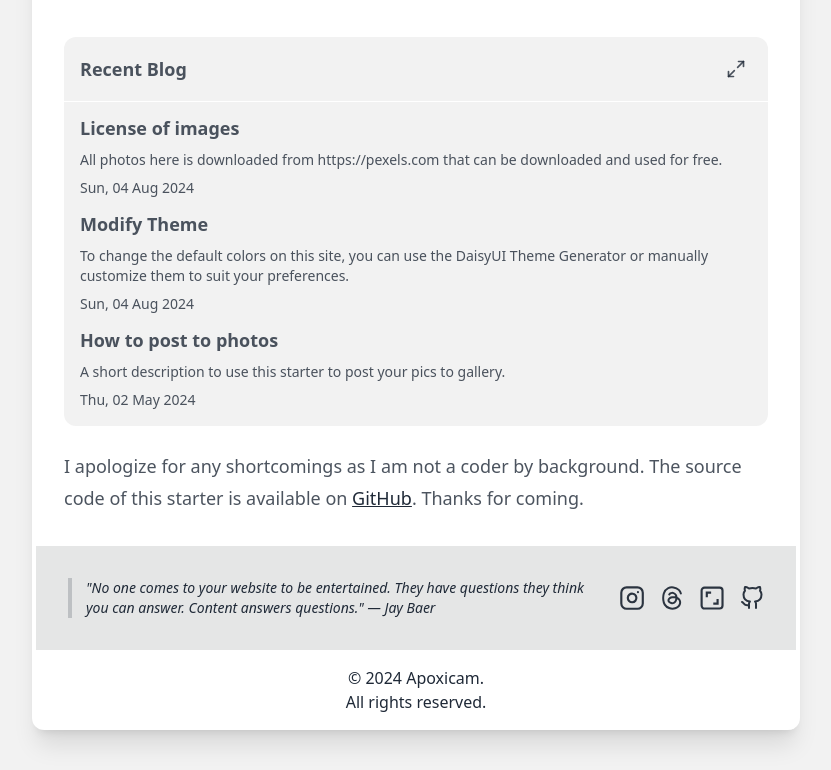
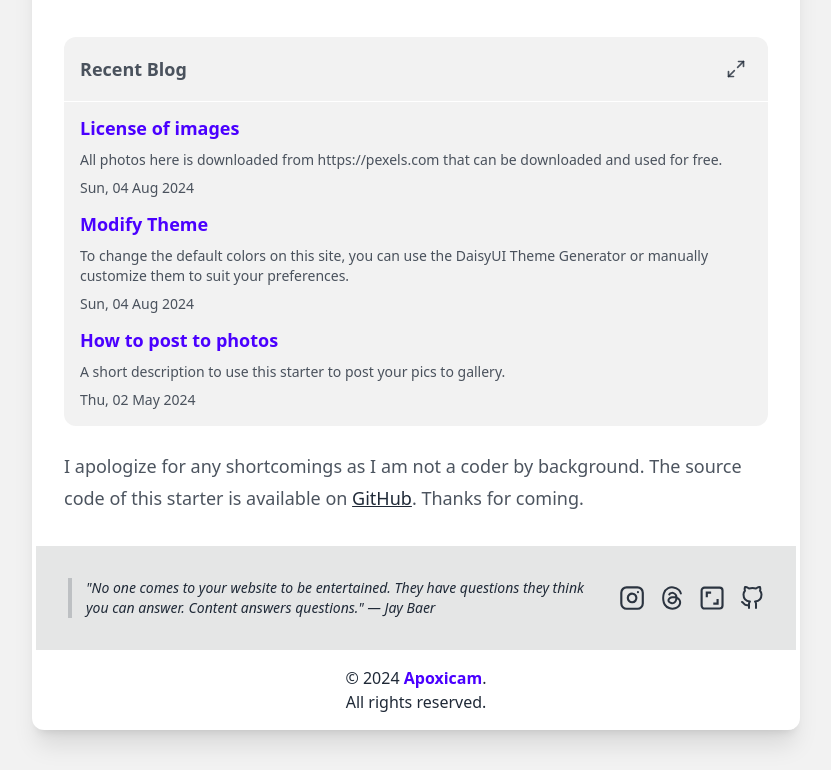
Before and after one commit to sira313/TWCARTY, an Eleventy site: page src/index.md in a window 1280 px wide. Shown: the part 1209-1979 px from the top of the page, without its empty margins (224-1055 px from the left). Built offline with nearby package versions, Linux system fonts and the light colour scheme; Eleventy itself is replaced by a stand-in of ours; files that its build step writes are made by us from their sources.

```diff
--- a/src/_includes/footer-credit.html
+++ b/src/_includes/footer-credit.html
@@ -1 +1 @@
-<p>© 2024 <a class="link link-hover" href="https://apoxi.cam/">Apoxicam</a>.<br>All rights reserved.</p>
+<p>© 2024 <a class="link link-hover text-primary font-bold" href="https://apoxi.cam/">Apoxicam</a>.<br>All rights reserved.</p>
--- a/src/_includes/recent.html
+++ b/src/_includes/recent.html
@@ -120,7 +120,7 @@
     <div class="px-4 py-2 flex flex-col gap-1">
       {% for post in collections.recentPosts %}
       <div>
-        <p class="text-lg font-bold mb-2">
+        <p class="text-lg text-primary font-bold mb-2">
           <a class="link link-hover block" href="{{ post.url }}">{{ post.data.title }}</a>
         </p>
         <p class="text-sm sm:text-md mb-2">{{ post.data.description }}</p>
```
